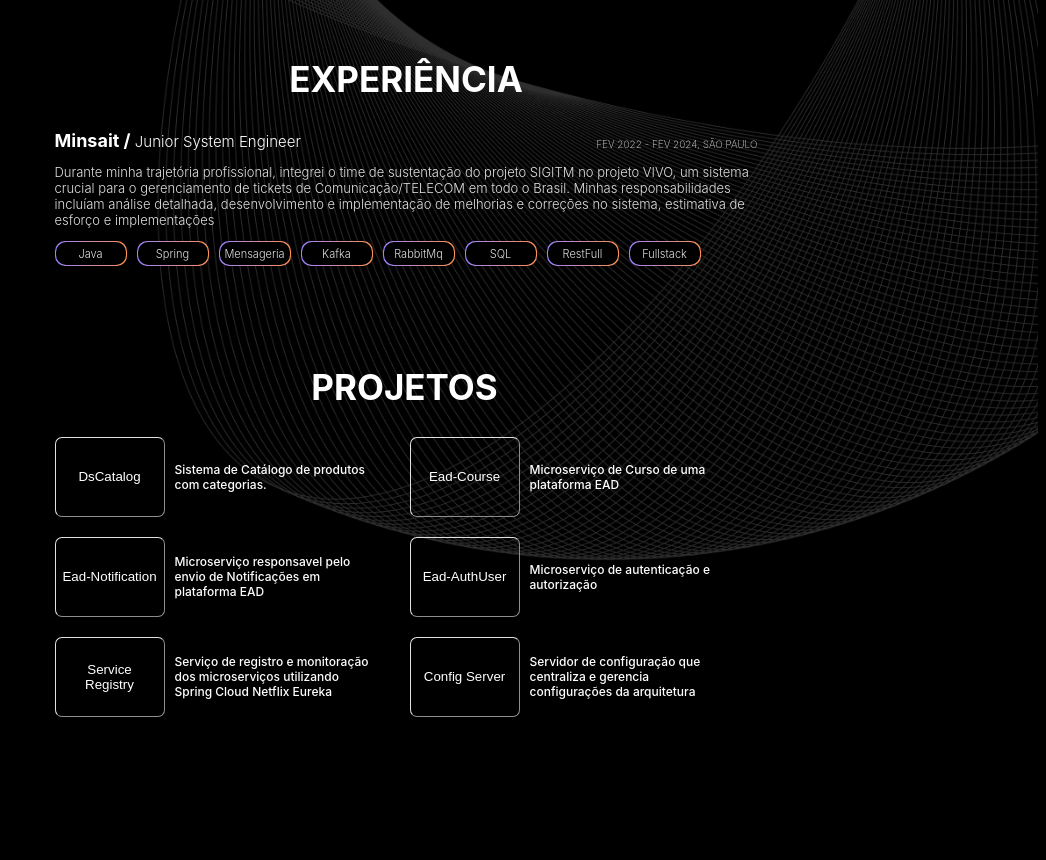
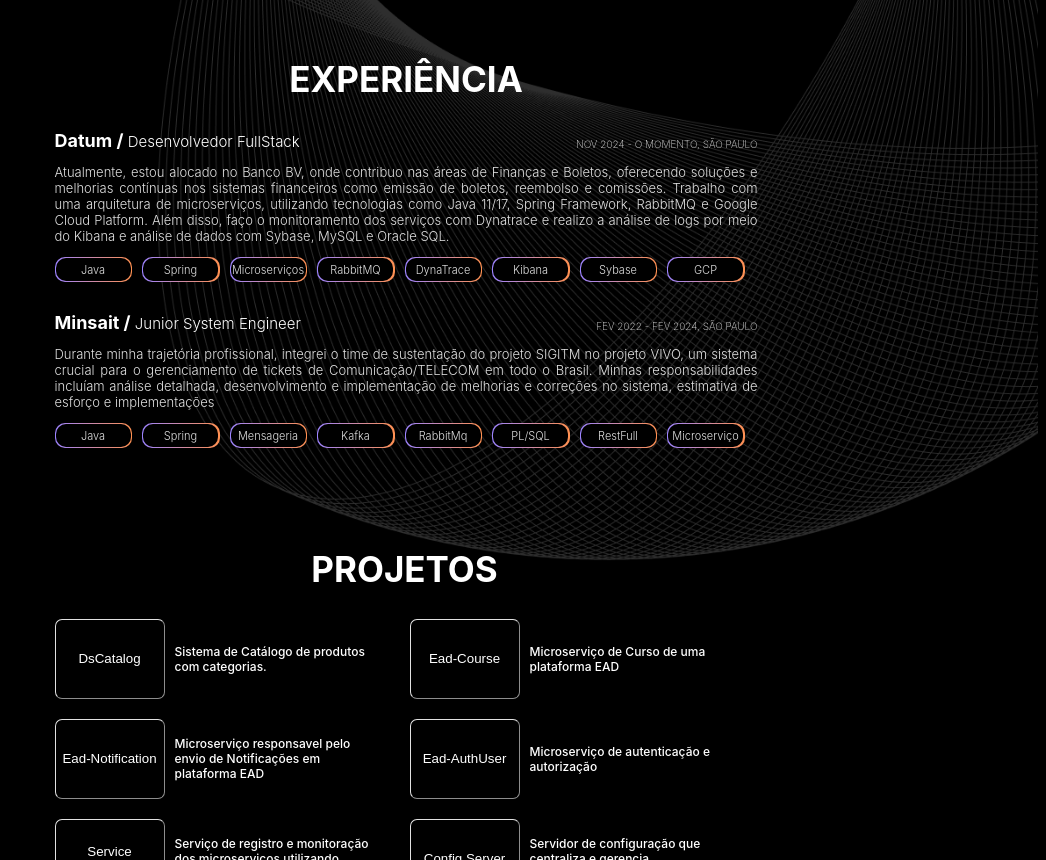
Before and after one commit to adrianmuniz/Portifolio-Dev, an Angular app: page / in a window 1280 px wide. Shown: the part 1140-2000 px from the top of the page, without its empty margins (234-1280 px from the left). Built offline with nearby package versions, Linux system fonts and the light colour scheme.

Commit message:
Adicionando nova experiencia

```diff
--- a/angular.json
+++ b/angular.json
@@ -91,5 +91,8 @@
         }
       }
     }
+  },
+  "cli": {
+    "analytics": false
   }
 }
--- a/src/app/components/content/content.component.css
+++ b/src/app/components/content/content.component.css
@@ -160,6 +160,7 @@
 }
 
 .description {
+  text-align: justify;
   font-family: "Inter", sans-serif;
   font-weight: 300;
   font-style: normal;
@@ -175,7 +176,7 @@
 
 .skills {
   background: linear-gradient(to right, #9C83FF, #FF9051);
-  width: 72px;
+  width: 78px;
   height: 25px;
   border-radius: 10px;
   border: none;
@@ -186,7 +187,7 @@
 }
 
 .skillAfter {
-  width: 64px;
+  width: 69px;
   height: 17px;
   padding: 3px;
   margin-top: 1px;
--- a/src/app/components/content/content.component.html
+++ b/src/app/components/content/content.component.html
@@ -31,6 +31,28 @@
   <div class="experience">
       <h1 class="expTitle">EXPERIÊNCIA</h1>
       <div class="job">
+        <p class="function"><span class="company">Datum /</span> Desenvolvedor FullStack <span class="date">NOV 2024
+            - O MOMENTO, SÃO PAULO</span></p>
+      </div>
+      <div class="description">
+        <p>Atualmente, estou alocado no Banco BV, onde contribuo nas áreas de Finanças e Boletos, oferecendo soluções e melhorias
+          contínuas nos sistemas financeiros como emissão de boletos, reembolso e comissões. Trabalho com uma arquitetura de microserviços,
+          utilizando tecnologias como Java 11/17, Spring Framework, RabbitMQ e Google Cloud Platform. Além disso, faço o monitoramento dos serviços com Dynatrace
+          e realizo a análise de logs por meio do Kibana e análise de dados com Sybase, MySQL e Oracle SQL.
+        </p>
+      </div>
+      <div class="expButtons">
+        <div class="skills"><div class="skillAfter">Java</div></div>
+        <div class="skills"><div class="skillAfter">Spring</div></div>
+        <div class="skills"><div class="skillAfter">Microserviços</div></div>
+        <div class="skills"><div class="skillAfter">RabbitMQ</div></div>
+        <div class="skills"><div class="skillAfter">DynaTrace</div></div>
+        <div class="skills"><div class="skillAfter">Kibana</div></div>
+        <div class="skills"><div class="skillAfter">Sybase</div></div>
+        <div class="skills"><div class="skillAfter">GCP</div></div>
+      </div>
+
+      <div class="job">
         <p class="function"><span class="company">Minsait /</span> Junior System Engineer <span class="date">FEV 2022
             - FEV 2024, SÃO PAULO</span></p>
       </div>
@@ -46,9 +68,9 @@
         <div class="skills"><div class="skillAfter">Mensageria</div></div>
         <div class="skills"><div class="skillAfter">Kafka</div></div>
         <div class="skills"><div class="skillAfter">RabbitMq</div></div>
-        <div class="skills"><div class="skillAfter">SQL</div></div>
+        <div class="skills"><div class="skillAfter">PL/SQL</div></div>
         <div class="skills"><div class="skillAfter">RestFull</div></div>
-        <div class="skills"><div class="skillAfter">Fullstack</div></div>
+        <div class="skills"><div class="skillAfter">Microserviço</div></div>
       </div>
 
       <div class="projects">
```
